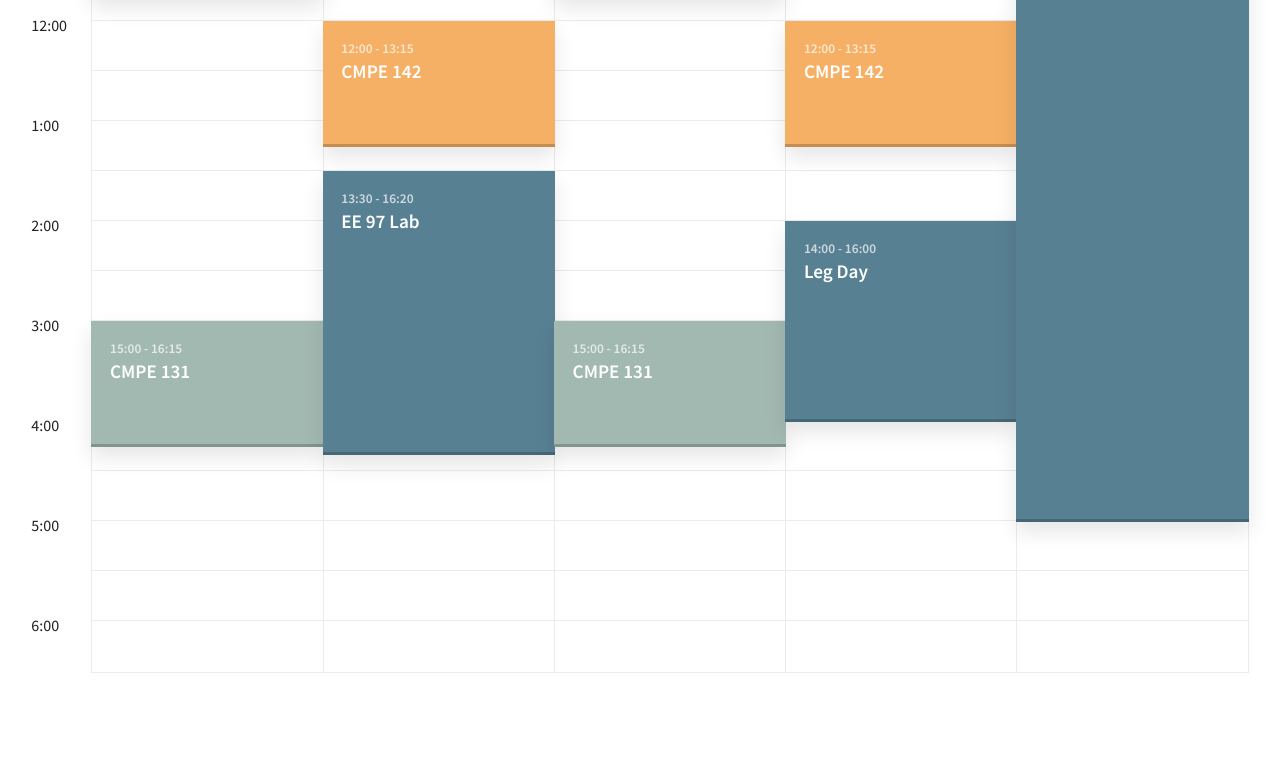
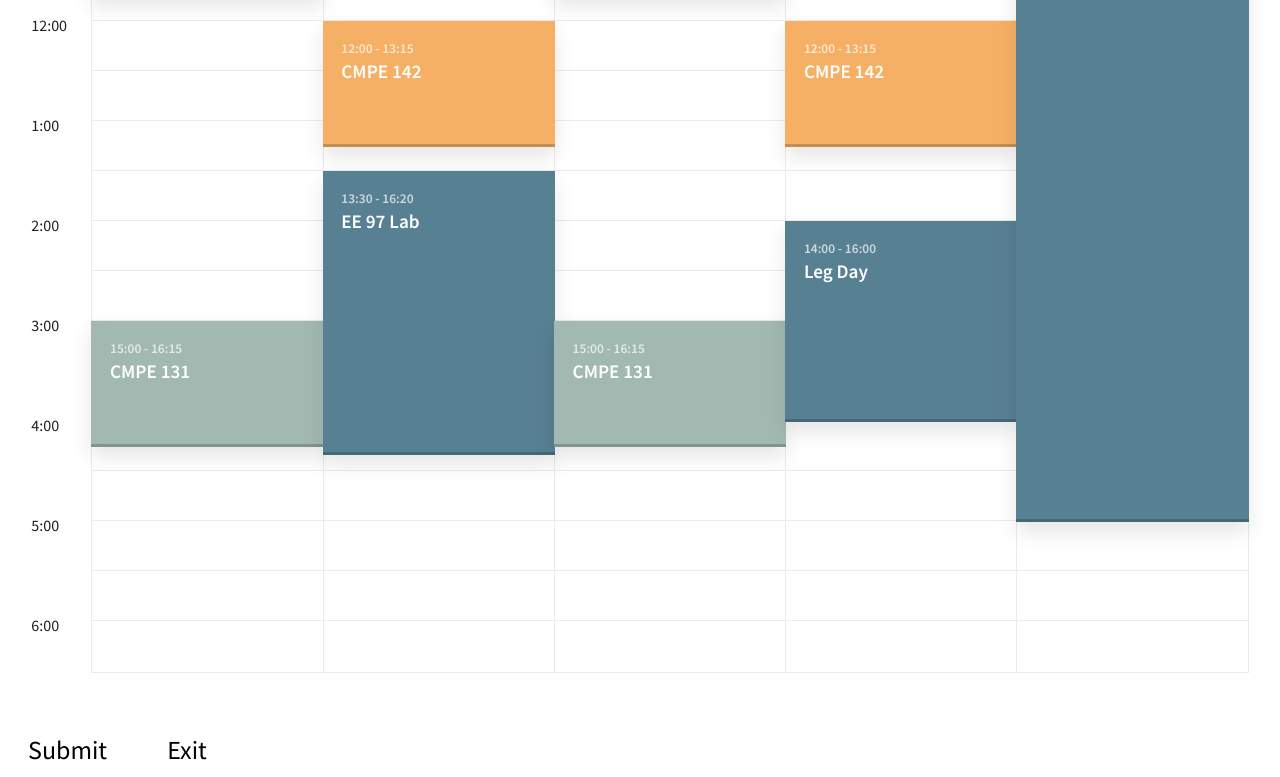
Before and after one commit to WilsonHChung/spartan-clubs, a plain HTML site: page scheduler/index.html in a window 1280 px wide. Shown: the part 426-1203 px from the top of the page. Before the commit the page ends 1149 px from the top, so only its background shows below. Drawn offline with Linux system fonts and the light colour scheme.

Commit message:
Added submit and exit buttons on the scheduler setup page

```diff
--- a/scheduler/index.html
+++ b/scheduler/index.html
@@ -181,7 +181,37 @@
     </div>
 
     <div class="cd-schedule__cover-layer"></div>
-  </div> <!-- .cd-schedule -->
+  </div>
+
+  <!-- Submit and Exit Buttons -->
+
+  <head>
+    <meta name="viewport" content="width=device-width, initial-scale=1">
+    <style>
+    .btn {
+      border: none;
+      background-color: inherit;
+      padding: 14px 28px;
+      font-size: 26px;
+      cursor: pointer;
+      display: inline-block;
+    }
+
+    .btn:hover {background: #eee;}
+
+    .submit {
+        color: black;
+    }
+    .exit {
+        color: black;
+    }
+    </style>
+    </head>
+    <body>
+
+    <button class="btn submit">Submit</button>
+    <button class="btn exit">Exit</button>
+    </body>
 
   <script src="assets/js/util.js"></script> <!-- util functions included in the CodyHouse framework -->
   <script src="assets/js/main.js"></script>
```
